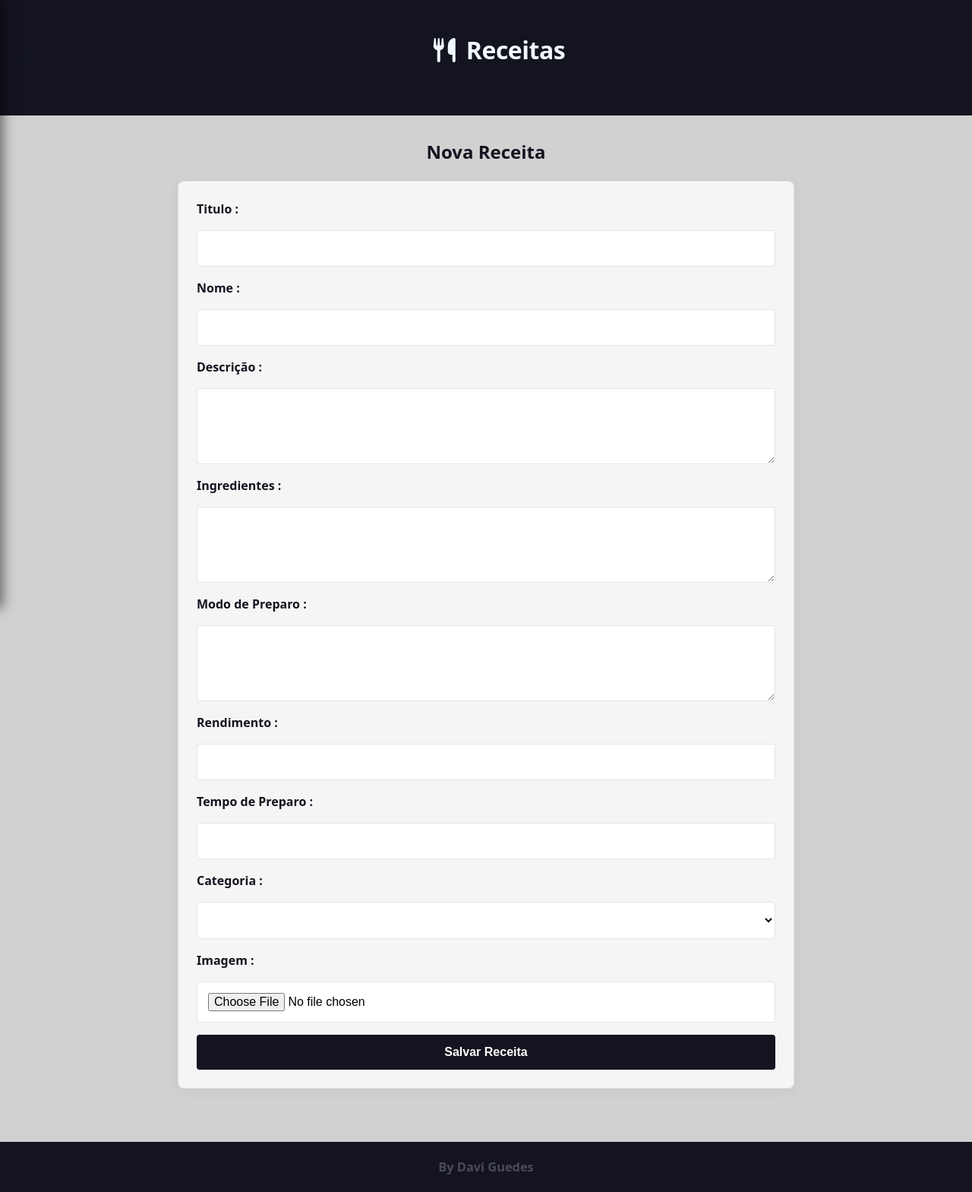
After one commit to DaviGuedesNBRT/Cursos, a Django app: page /nova-receita/ in a window 1280 px wide. The commit adds this page. Shown: the whole page at 76% size. Run offline with Django 5.2, Linux system fonts and the light colour scheme; lists and menus that the app fills with data are empty; some libraries are stand-ins or nearby versions.

Commit message:
implementando views e templates novos

```diff
--- a/curso_django/base_static/global/css/base_style.css
+++ b/curso_django/base_static/global/css/base_style.css
@@ -1,3 +1,20 @@
+* {
+    padding: 0;
+    margin: 0;
+    box-sizing: border-box;
+}
+
+html {
+    font-size: 62.5%;
+}
+
+body {
+    font-size: 1.6rem;
+    background-color: #d1d1d1; /* levemente mais neutro */
+    font-family: system-ui, 'Segoe UI', Roboto, sans-serif;
+    line-height: 1.5;
+}
+
 
 .container {
     max-width: 144rem;
--- a/curso_django/base_static/global/css/header.css
+++ b/curso_django/base_static/global/css/header.css
@@ -4,6 +4,17 @@
     display: flex;
     align-items: center;
     justify-content: space-between;
+}
+
+#sidebar-open-btn {
+    color: #13141f;   /* cor desejada */
+    font-size: 2.4rem; /* opcional: tamanho do ícone */
+    cursor: pointer;   /* deixa o cursor como "mãozinha" */
+    transition: color 0.3s ease;
+}
+
+#sidebar-open-btn:hover {
+    color: #007bff;   /* cor ao passar o mouse */
 }
 
 .main-logo {
--- /dev/null
+++ b/curso_django/receitas/receitas_static/static/css/nova_receita.css
@@ -0,0 +1,107 @@
+/* nova_receita.css */
+
+* {
+    padding: 0;
+    margin: 0;
+    box-sizing: border-box;
+}
+
+html {
+    font-size: 62.5%;
+}
+
+body {
+    font-size: 1.6rem;
+    background-color: #d1d1d1;
+    font-family: system-ui, 'Segoe UI', Roboto, sans-serif;
+    line-height: 1.5;
+}
+
+.container {
+    max-width: 120rem;
+    margin: 0 auto;
+    padding: 3rem 2rem;
+}
+
+.container h1 {
+    text-align: center;
+    font-size: 2.4rem;
+    font-weight: 700;
+    color: #13141f;
+    margin-bottom: 2rem;
+}
+
+form {
+    width: 70%;
+    margin: 0 auto;
+    background-color: #f5f5f5;
+    padding: 2.4rem;
+    border-radius: 0.8rem;
+    box-shadow: 0 4px 15px rgba(0, 0, 0, 0.05);
+    border: 1px solid rgba(0, 0, 0, 0.08);
+    display: flex;
+    flex-direction: column;
+    gap: 1.6rem;
+    transition: box-shadow 0.2s, border-color 0.2s;
+}
+
+form label {
+    font-weight: 600;
+    color: #13141f;
+}
+
+form input[type="text"],
+form textarea,
+form select,
+form input[type="file"] {
+    padding: 1.4rem;
+    border: 1px solid rgba(0, 0, 0, 0.1);
+    border-radius: 0.4rem;
+    font-size: 1.6rem;
+    background-color: #fff;
+    transition: border-color 0.2s;
+}
+
+form input[type="text"]:focus,
+form textarea:focus,
+form select:focus {
+    border-color: #13141f;
+    outline: none;
+}
+
+form textarea {
+    resize: vertical;
+    min-height: 10rem;
+}
+
+form button {
+    padding: 1.4rem;
+    background-color: #13141f;
+    color: #fff;
+    border: none;
+    border-radius: 0.4rem;
+    font-size: 1.6rem;
+    font-weight: 600;
+    cursor: pointer;
+    transition: background-color 0.2s;
+}
+
+form button:hover {
+    background-color: #333;
+}
+
+/* RESPONSIVIDADE */
+@media (max-width: 1024px) {
+    form {
+        width: 85%;
+    }
+}
+
+@media (max-width: 768px) {
+    form {
+        width: 100%;
+    }
+    .container h1 {
+        font-size: 2rem;
+    }
+}
--- a/curso_django/receitas/templates/receitas/pages/index.html
+++ b/curso_django/receitas/templates/receitas/pages/index.html
@@ -4,7 +4,7 @@
 {% block extra_css %}
     <link rel="stylesheet" href="{% static 'css/home.css' %}">
 {% endblock %}
-<h1>teste de commit</h1>
+
 
 {% block content %}
 <main class="main container"> <!-- Adicionado container para alinhar com o restante do site -->
--- /dev/null
+++ b/curso_django/receitas/templates/receitas/pages/nova_receita.html
@@ -0,0 +1,158 @@
+{% extends "base.html" %}
+{%load static%}
+
+{% block extra_css %}
+    <link rel="stylesheet" href="{% static 'css/nova_receita.css' %}">
+{% endblock %}
+
+{%block content %}
+<div class="container">
+    <div class="conteudo">
+        <h1>Nova Receita</h1>
+        <form method="post" enctype="multipart/form-data">
+            <label for="titulo">Titulo :</label>
+            <input type="text" name="titulo">
+
+            <label for="nome">Nome :</label>
+            <input type="text" name="nome">
+
+            <label for="descricao">Descrição :</label>
+            <textarea name="descricao"></textarea>
+
+            <label for="ingredientes">Ingredientes :</label>
+            <textarea name="ingredientes"></textarea>
+
+            <label for="modo_preparo">Modo de Preparo :</label>
+            <textarea name="modo_preparo"></textarea>
+
+            <label for="rendimento">Rendimento :</label>
+            <input type="text" name="rendimento">
+
+            <label for="tempo_preparo">Tempo de Preparo :</label>
+            <input type="text" name="tempo_preparo">
+
+            <label for="categoria">Categoria :</label>
+            <select name="categoria">
+                {% for categoria in categorias %}
+                    <option value="{{ categoria.cat_id }}">{{ categoria.cat_nome }}</option>
+                {% endfor %}
+            </select>
+
+            <label for="imagem">Imagem :</label>
+            <input type="file" name="imagem">
+
+            <button type="submit">Salvar Receita</button>
+        </form>
+    </div>
+</div>
+{% endblock %}
+
+
+
+/* nova_receita.css */
+
+* {
+    padding: 0;
+    margin: 0;
+    box-sizing: border-box;
+}
+
+html {
+    font-size: 62.5%;
+}
+
+body {
+    font-size: 1.6rem;
+    background-color: #d1d1d1;
+    font-family: system-ui, 'Segoe UI', Roboto, sans-serif;
+    line-height: 1.5;
+}
+
+.container {
+    max-width: 120rem;
+    margin: 0 auto;
+    padding: 3rem 2rem;
+}
+
+.container h1 {
+    text-align: center;
+    font-size: 2.4rem;
+    font-weight: 700;
+    color: #13141f;
+    margin-bottom: 2rem;
+}
+
+form {
+    width: 70%;
+    margin: 0 auto;
+    background-color: #f5f5f5;
+    padding: 2.4rem;
+    border-radius: 0.8rem;
+    box-shadow: 0 4px 15px rgba(0, 0, 0, 0.05);
+    border: 1px solid rgba(0, 0, 0, 0.08);
+    display: flex;
+    flex-direction: column;
+    gap: 1.6rem;
+    transition: box-shadow 0.2s, border-color 0.2s;
+}
+
+form label {
+    font-weight: 600;
+    color: #13141f;
+}
+
+form input[type="text"],
+form textarea,
+form select,
+form input[type="file"] {
+    padding: 1.4rem;
+    border: 1px solid rgba(0, 0, 0, 0.1);
+    border-radius: 0.4rem;
+    font-size: 1.6rem;
+    background-color: #fff;
+    transition: border-color 0.2s;
+}
+
+form input[type="text"]:focus,
+form textarea:focus,
+form select:focus {
+    border-color: #13141f;
+    outline: none;
+}
+
+form textarea {
+    resize: vertical;
+    min-height: 10rem;
+}
+
+form button {
+    padding: 1.4rem;
+    background-color: #13141f;
+    color: #fff;
+    border: none;
+    border-radius: 0.4rem;
+    font-size: 1.6rem;
+    font-weight: 600;
+    cursor: pointer;
+    transition: background-color 0.2s;
+}
+
+form button:hover {
+    background-color: #333;
+}
+
+/* RESPONSIVIDADE */
+@media (max-width: 1024px) {
+    form {
+        width: 85%;
+    }
+}
+
+@media (max-width: 768px) {
+    form {
+        width: 100%;
+    }
+    .container h1 {
+        font-size: 2rem;
+    }
+}
--- a/curso_django/receitas/templates/receitas/partials/header.html
+++ b/curso_django/receitas/templates/receitas/partials/header.html
@@ -1,6 +1,9 @@
 {% load static %}
 <script src="{% static 'js/sidebar.js' %}"></script>
-<link rel="stylesheet" href="{% static 'global/css/header.css' %}">
+
+{% block extra_css %}
+    <link rel="stylesheet" href="{% static 'global/css/header.css' %}">
+{% endblock %}
 
 
 <header class="main-header-container">
@@ -29,6 +32,8 @@
     <nav class="sidebar-links">
         <a href="{% url 'Receitas-home' %}">Início</a>
         <a href="{% url 'Receitas-nova-receita' %}">Nova Receita</a>
+        <a href="">Minhas Receitas</a>
+        <a href="">Favoritas</a>
     </nav>
 </aside>
 
--- a/curso_django/receitas/views.py
+++ b/curso_django/receitas/views.py
@@ -20,13 +20,16 @@ def home(request):
     })
 
 def receita(request, id):
+    receita = tb_receitas.objects.filter(rec_id=id).first()
     return render(request, 'receitas/pages/receita.html', context={
-        'id': id
+        'receita': receita
     })
 
 def nova_receita(request):
     return render(request, 'receitas/pages/nova_receita.html')
 
-
 def minhas_receitas(request):
     return render(request, 'receitas/pages/minhas_receitas.html')
+
+def receitas_favoritas(request):
+    return render(request, 'receitas/pages/receitas_favoritas.html')
```
Also changed, not shown: curso_django/receitas/models.py (+13 -0 lines), curso_django/receitas/receitas_static/static/css/receita.css (added, +117 -0 lines), curso_django/receitas/templates/receitas/pages/favoritas.html (added, +13 -0 lines), curso_django/receitas/templates/receitas/pages/minhas_receitas.html (added, +13 -0 lines), curso_django/receitas/templates/receitas/pages/receita.html (+58 -1 lines).
